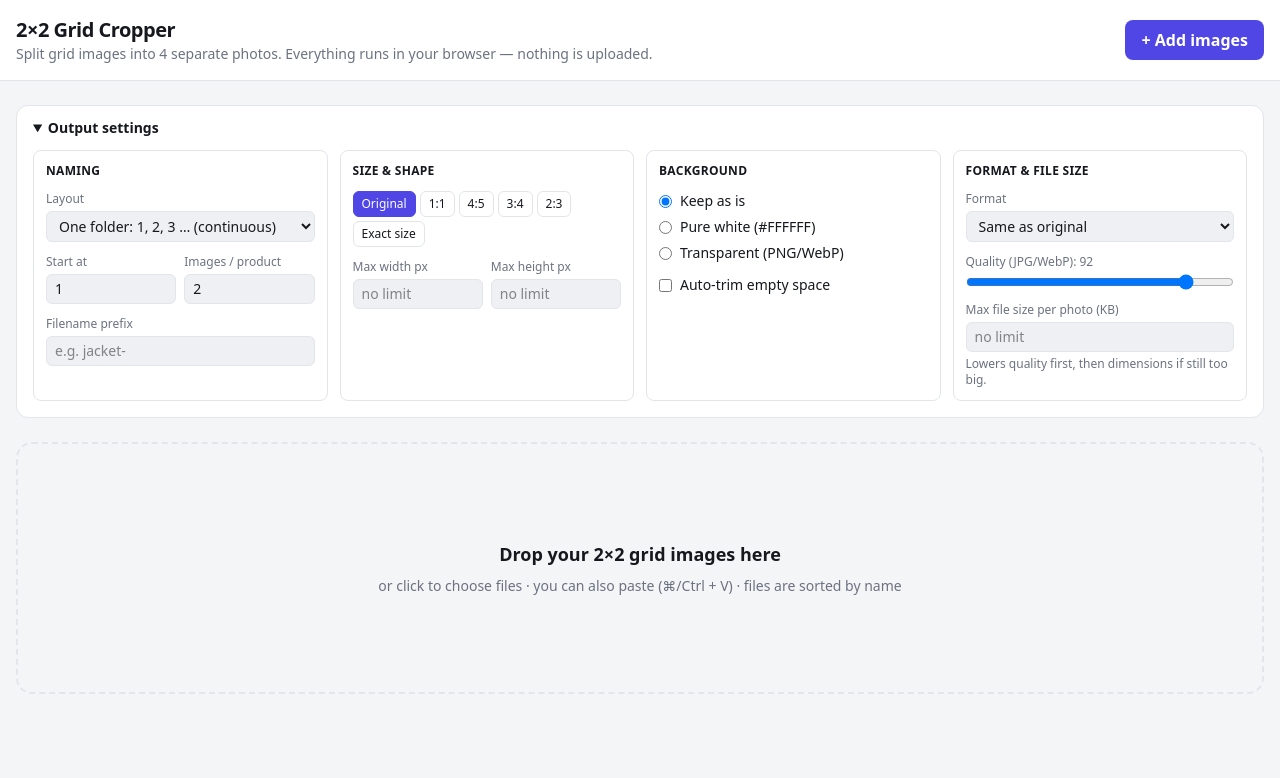
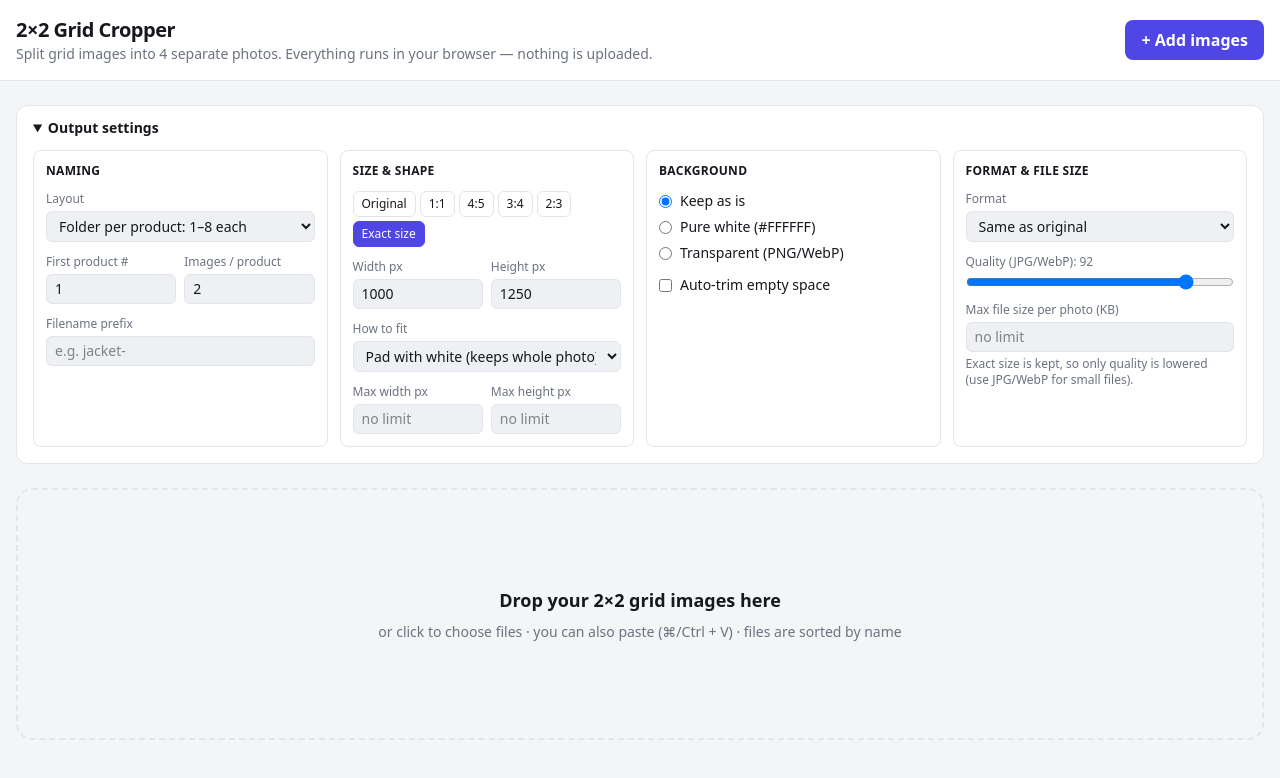
Before and after one commit to ratulhasan001/automated-image-cropper, a Next.js app: page / in a window 1280 px wide. Shown: the top 778 px of the page. Built offline with nearby package versions, Linux system fonts and the light colour scheme.

Commit message:
Default to per-product folders and an exact 1000x1250 output size
Also relabels the pad option as "Pad with white".

```diff
--- a/app/page.tsx
+++ b/app/page.tsx
@@ -53,13 +53,13 @@ type Settings = {
 const DEFAULTS: Settings = {
   startNumber: 1,
   perProduct: 2,
-  layout: "flat",
+  layout: "folders",
   format: "original",
   quality: 0.92,
   prefix: "",
   trim: false,
   trimPadding: 0,
-  shape: "original",
+  shape: "exact",
   fit: "pad",
   exactW: 1000,
   exactH: 1250,
@@ -658,7 +658,7 @@ function SettingsPanel({ settings, onChange }: { settings: Settings; onChange: (
             <label className={label}>
               How to fit
               <select className={field} value={settings.fit} onChange={(e) => onChange({ fit: e.target.value as Settings["fit"] })}>
-                <option value="pad">Pad with background (keeps whole photo)</option>
+                <option value="pad">Pad with white (keeps whole photo)</option>
                 <option value="fill">Fill frame (crops edges)</option>
               </select>
             </label>
```
